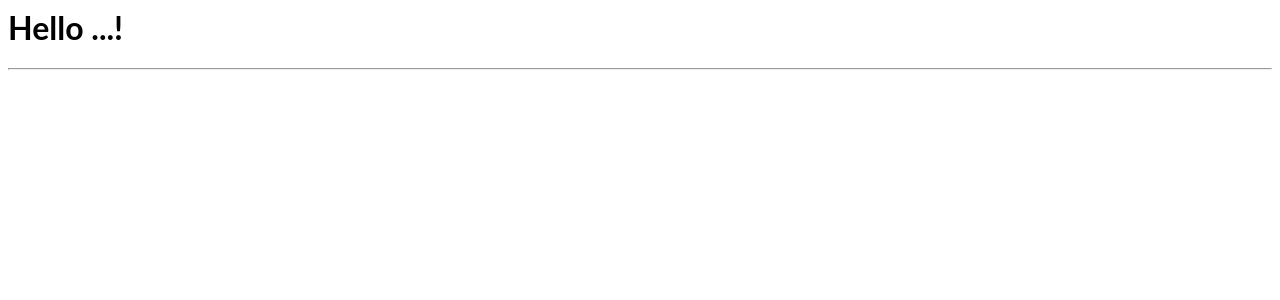
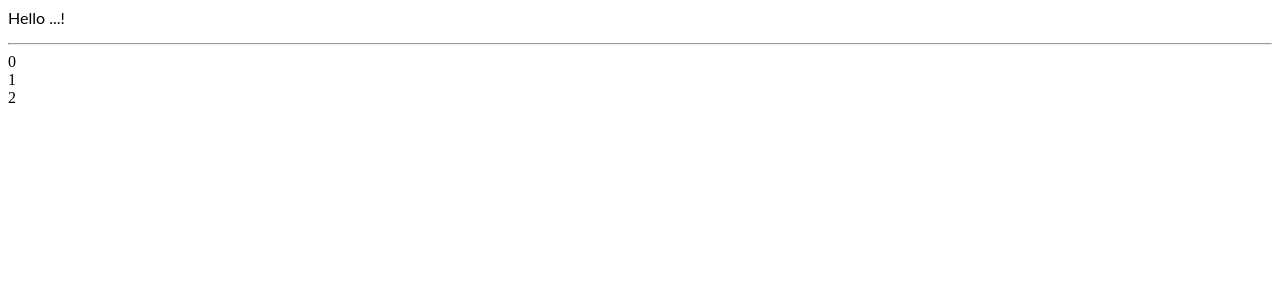
Before and after one commit to sauldesigner/angular-repeater, an Angular app: page / in a window 1280 px wide. Shown: the top 300 px of the page. Built offline with nearby package versions, Linux system fonts and the light colour scheme.

Commit message:
Use basic repeater

```diff
--- a/src/components/app/app.component.html
+++ b/src/components/app/app.component.html
@@ -3,6 +3,9 @@
 
 <hr />
 
-<block-repeater id="employeeRepeater">
+<block-repeater id="employeeRepeater"
+                [data]="employees"
+                propertyKeyName="employeeId"
+                (selectedChanged)="employeeSelectedChanged($event)">
 
 </block-repeater>
--- a/src/components/app/app.component.ts
+++ b/src/components/app/app.component.ts
@@ -17,15 +17,18 @@ export class AppComponent implements OnInit {
     this.getData();
   }
 
-
   private getData(): void {
     this._employees = [
       { employeeId: 'AAA', name: 'employee a', attribute: 1 },
       { employeeId: 'BBB', name: 'employee b', attribute: 0 },
       { employeeId: 'CCC', name: 'employee c', attribute: 3 }
     ];
+  }
 
-  }
+
+public employeeSelectedChanged(employee: Employee):void{
+  console.log(employee, '<<<<');
+}
 
 
 
--- a/src/components/hello/hello.component.ts
+++ b/src/components/hello/hello.component.ts
@@ -2,8 +2,8 @@ import { Component, Input } from '@angular/core';
 
 @Component({
   selector: 'hello',
-  template: `<h1>Hello {{name}}!</h1>`,
-  styles: [`h1 { font-family: Lato; }`]
+  template: `<p>Hello {{name}}!</p>`,
+  styles: [`p { font-family: Lato; }`]
 })
 export class HelloComponent  {
   @Input() name: string;
--- a/src/components/repeater/repeater.component.ts
+++ b/src/components/repeater/repeater.component.ts
@@ -44,8 +44,6 @@ export class RepeaterComponent implements OnInit {
             this.setNewValue(newValue);
             this.emitSelectedChanged(this._selectedData);
         }
-
-
     }
 
     private getValueFromClickEvent(e: any): string {
@@ -58,8 +56,7 @@ export class RepeaterComponent implements OnInit {
 
     private setNewValue(value: string): void {
         this._selectedValue = value;
-        console.log(this._selectedValue);
-
+        // console.log(this._selectedValue);
     }
 
 
```
